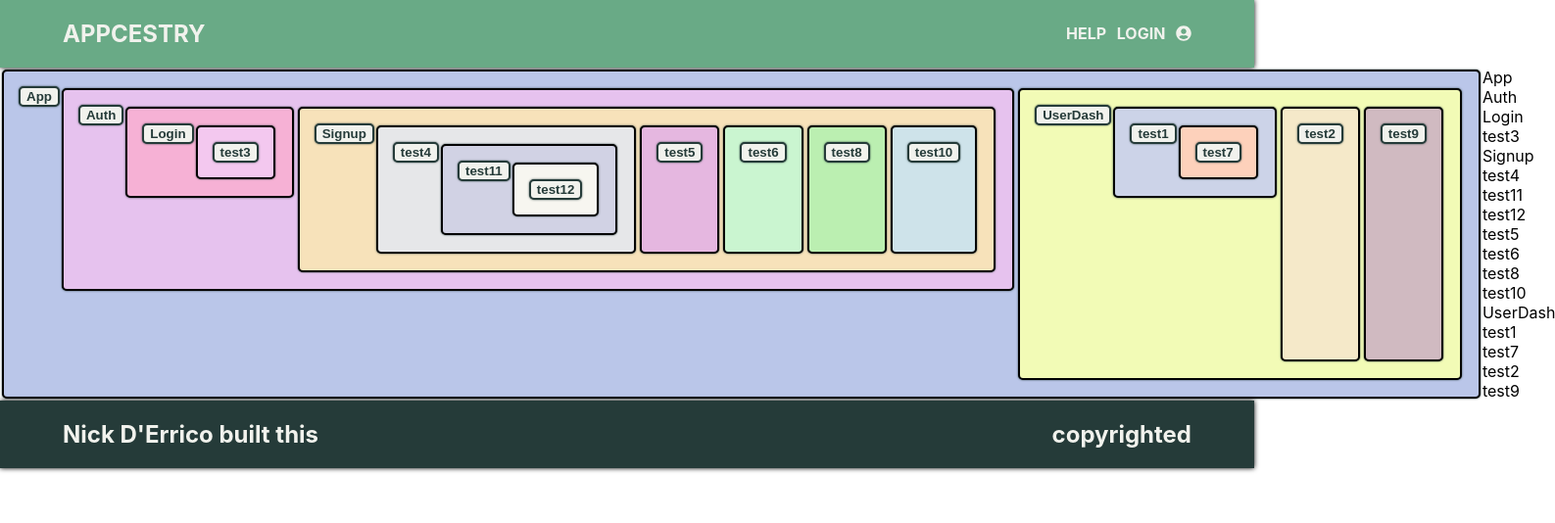
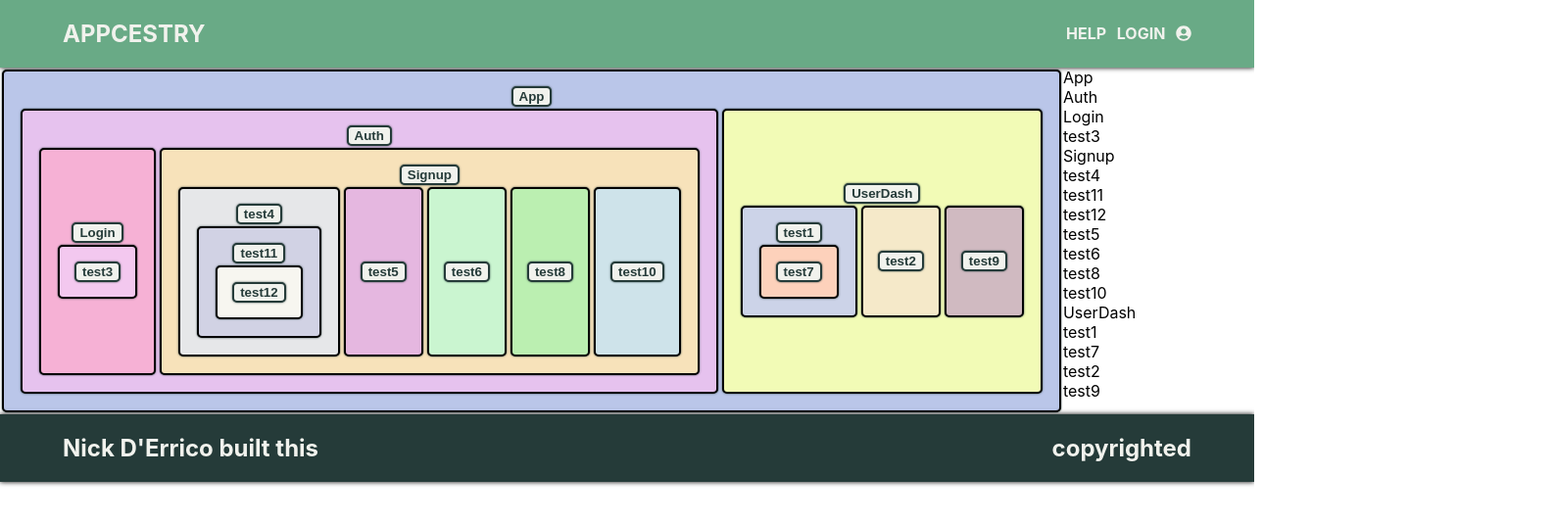
Before and after one commit to NickDErrico/project-x, a React (Create React App) app: page /project/3 in a window 1280 px wide. Shown: the top 534 px of the page at 98% size, 1587 px wide, since content can reach past the window. Built offline with nearby package versions, Linux system fonts and the light colour scheme.

Commit message:
fixed generation container in renderFamilyMember

```diff
--- a/src/App.css
+++ b/src/App.css
@@ -1,10 +1,8 @@
 .child {
   display: flex;
-}
-
-.child * .child {
-  flex: 1;
+  flex-direction: column;
   justify-content: center;
+  align-items: center;
 }
 
 .file {
@@ -16,11 +14,6 @@
   flex: 1;
 }
 
-/* .generation .child {
-  align-items: flex-end;
-} */
-
-/* .generation {
-  flex: 1;
-  justify-content: center;
-} */
+.generation {
+  display: flex;
+}
--- a/src/components/projectCreator/FamilyMemberDetailView.js
+++ b/src/components/projectCreator/FamilyMemberDetailView.js
@@ -19,7 +19,12 @@ class FMDetailView extends Component {
         }}
       >
         <b style={{ display: "block" }}>
-          Parent : <button>{componentParent.name}</button>
+          Parent :
+          {componentParent ? (
+            <button>{componentParent.name}</button>
+          ) : (
+            <span>null</span>
+          )}
         </b>
         <b style={{ display: "block" }}>Component : {component.name}</b>
       </div>
--- a/src/components/projectCreator/RenderFamilyMembers.js
+++ b/src/components/projectCreator/RenderFamilyMembers.js
@@ -15,13 +15,10 @@ class FamilyMembers extends Component {
     this.props.renderFMDetailView(this.props.descendants.id, color);
   };
 
-  //if child is firstChild of parent create wrapper row around <FamilyMember /> else insert
-  // child into sibling wrapper row
-
   render() {
     console.log(this);
     let ancestors = this.props.descendants.children.map(child => {
-      if (parents.includes(child.parent_id)) {
+      console.log(child.parent_id);
       return (
         <FamilyMembers
           descendants={child}
@@ -29,24 +26,6 @@ class FamilyMembers extends Component {
           renderFMDetailView={this.props.renderFMDetailView}
         />
       );
-      } else {
-        parents.push(child.parent_id);
-        return (
-          <div
-            className={`generation ${child.parent_id}`}
-            key={child.id}
-            ref={e => {
-              this.parentContainer = e;
-            }}
-          >
-            <FamilyMembers
-              descendants={child}
-              key={child.id}
-              renderFMDetailView={this.props.renderFMDetailView}
-            />
-          </div>
-        );
-      }
     });
     const r = Math.floor(Math.random() * 80) + 175;
     const g = Math.floor(Math.random() * 80) + 175;
@@ -70,8 +49,6 @@ class FamilyMembers extends Component {
         <button
           onClick={this.handleClick}
           style={{
-            justifySelf: "center",
-            alignSelf: "flex-start",
             border: "2px solid #253B39",
             borderRadius: "5px",
             backgroundColor: "#F1F2ED",
@@ -81,7 +58,9 @@ class FamilyMembers extends Component {
         >
           <b>{this.props.descendants.name}</b>
         </button>
+        <div className={`generation ${this.props.descendants.name}`}>
           {ancestors}
+        </div>
       </div>
     ) : null;
   }
```
Lines whose indentation alone changed are shown as unchanged.
